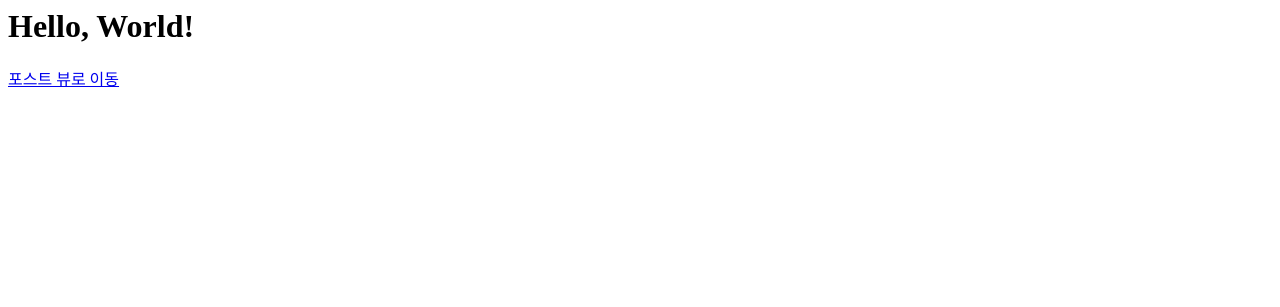
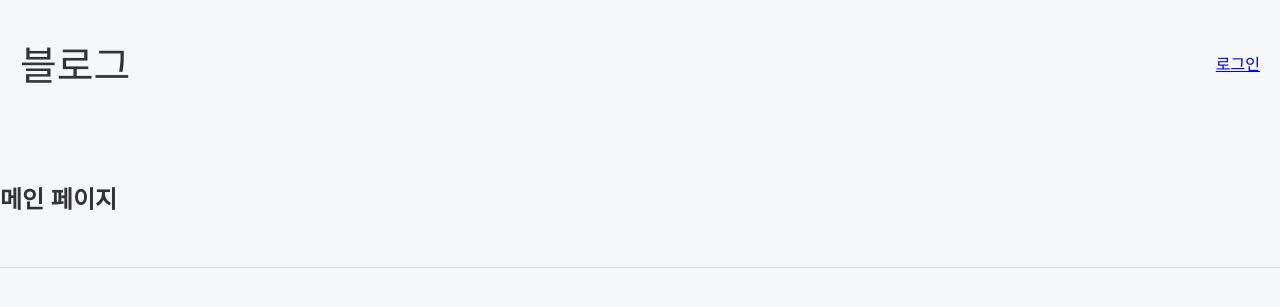
Before and after one commit to HyunEon/blogservice, a Django app: template main/templates/main/mainpage.html in a window 1280 px wide. Shown: the top 307 px of the page. Run offline with Django 5.2, Linux system fonts and the light colour scheme; the template is opened without the code that fills it, so the values that code supplies are empty.

Commit message:
1. secrect key 분리 및 .gitignore 생성 2. 로그인/로그아웃 기능 & 페이지 추가 3. 디렉토리 구조 변경, 코드 리펙토링, 템플릿 base.html 분리

```diff
--- a/blog_project/urls.py
+++ b/blog_project/urls.py
@@ -16,13 +16,17 @@ Including another URLconf
 """
 from django.contrib import admin
 from django.urls import path, include
+from django.contrib.auth import views as auth_views
 from main import views
 from django.conf import settings
 from django.conf.urls.static import static
 
 urlpatterns = [
     path('admin/', admin.site.urls),
-    path('', views.showmain), # 아무 것도 입력 안 했을 경우 view에 정의한 showmain 함수를 불러옴
+    path('', views.showmain, name='showmain'), # 메인 페이지
+    path('login/', views.loginview, name='loginview'), # 로그인 페이지에 직접 들어온 경우도 로그인 여부에 따라 리다이렉트
+    # path('login/', auth_views.LoginView.as_view(template_name='main/login.html'), name='login'),
+    path('logout/', views.logoutview, name='logout'), # 로그아웃
     path('post/', views.showpost, name='post_list'),
     path('post/view/<str:category_id>', views.showpostbycategory, name='postbycategory'),
     path('post/new/', views.create_post, name='create_post'),
--- a/main/admin.py
+++ b/main/admin.py
@@ -1,10 +1,9 @@
 from django.contrib import admin
-from .models import PostContents, PostComments, MediaContent, BlogCategory, BlogInfo
+from .models import PostContents, PostComments, BlogCategory, BlogInfo
 
 
 # Register your models here.
 admin.site.register(PostContents)
 admin.site.register(PostComments)
-admin.site.register(MediaContent)
 admin.site.register(BlogCategory)
 admin.site.register(BlogInfo)
--- a/main/forms.py
+++ b/main/forms.py
@@ -1,5 +1,5 @@
 from django import forms
-from .models import PostContents, PostComments, MediaContent
+from .models import PostContents, PostComments
 
 # 글 쓰기 폼
 class PostForm(forms.ModelForm):
--- /dev/null
+++ b/main/static/css/base.css
@@ -0,0 +1,65 @@
+/* base.css */
+
+/* 기본 스타일 */
+body {
+    font-family: 'Gyeonggi_Title_Light', sans-serif;
+    background-color: #F6F7F9;
+    color: #333;
+    margin: 0;
+    padding: 0;
+}
+
+/* 레이아웃 컨테이너 */
+.container {
+    max-width: 960px; /* 적절한 최대 너비 설정 */
+    width: 90%;
+    margin: 0 auto; /* 중앙 정렬 */
+}
+
+/* 헤더 스타일 */
+.main-header {
+    background-color: #F6F7F9;
+    padding: 1.5rem 0;
+    position: fixed;
+    top: 0;
+    width: 100%;
+    z-index: 1000;
+}
+
+.blog-title-link {
+    font-size: 2.5rem;
+    /*font-weight: bold;*/
+    color: inherit;
+    text-decoration: none;
+}
+
+/* 메인 콘텐츠 스타일 */
+.main-content {
+    margin-top: 8rem; /* 고정 헤더 높이만큼 마진 추가 */
+    padding: 2rem 0;
+}
+
+/* 푸터 스타일 */
+.main-footer {
+    padding: 1rem 0;
+    text-align: center;
+    border-top: 1px solid #ddd;
+    color: #666;
+}
+
+.header-container {
+    display: flex; /* Make it a flex container */
+    justify-content: space-between; /* Pushes the first item to the left and the last item to the right */
+    align-items: center; /* Vertically centers the items */
+    padding: 10px 20px; /* Add some padding for spacing */
+}
+
+.nav-menu {
+    list-style: none; /* Remove bullet points */
+    margin: 0;
+    padding: 0;
+}
+
+.nav-item {
+    display: inline-block; /* Aligns the list item horizontally */
+}
--- /dev/null
+++ b/main/templates/main/base.html
@@ -0,0 +1,41 @@
+{% load static %}
+
+<!DOCTYPE html>
+<html lang="ko">
+<head>
+    <meta charset="UTF-8">
+    <meta name="viewport" content="width=device-width, initial-scale=1.0">
+    <link rel="stylesheet" href="{% static 'css/base.css' %}">
+    {% block extra_head %}
+    {% endblock %}
+    <title>{% block title %}블로그{% endblock %}</title>
+</head>
+<body>
+    <header class="main-header">
+        <div class="header-container">
+            <a href="{% url 'post_list' %}" class="blog-title-link">블로그</a>
+            <ul class="nav-menu">
+            {% block userinfo %}
+            <li class="nav-item">
+                {% if user.is_authenticated %}
+                <a class="nav-link" href="{% url 'logout' %}">{{ user.username }} (로그아웃)</a>
+                {% else %}
+                <a class="nav-link" href="{% url 'login' %}">로그인</a>
+                {% endif %}
+            </li>
+            {% endblock %}
+        </ul>
+        </div>
+    </header>
+
+    <main class="main-content">
+        {% block content %}
+        {% endblock %}
+    </main>
+
+    <footer class="main-footer">
+        <div class="footer-container">
+            </div>
+    </footer>
+</body>
+</html>
--- a/main/templates/main/mainpage.html
+++ b/main/templates/main/mainpage.html
@@ -1,2 +1,13 @@
-<h1>Hello, World!</h1>
-<a href="/post/">포스트 뷰로 이동</a>
+{% extends 'main/base.html' %}
+{% load static %}
+
+{% block extra_head %}
+{% endblock %}
+
+{% block title %}메인 페이지{% endblock %}
+
+{% block content %}
+<div class="container-main-views">
+    <h2 class="text-center">메인 페이지</h2>
+</div>
+{% endblock %}
```
Also changed, not shown: blog_project/settings.py (+23 -6 lines), main/models.py (+0 -13 lines), main/static/css/login.css (added, +59 -0 lines), main/templates/main/form_errors.html (added, +20 -0 lines), main/templates/main/login.html (added, +33 -0 lines), main/views.py (+51 -11 lines), db.sqlite3, media/uploads/2025/03/28/2024-10-22-184840.png (deleted), 2 other files.
